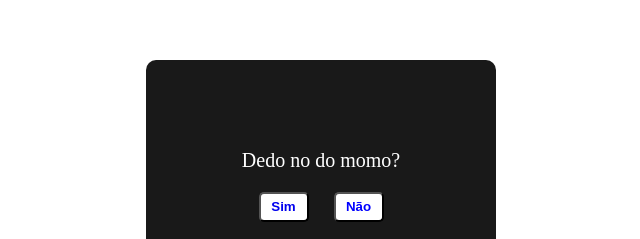
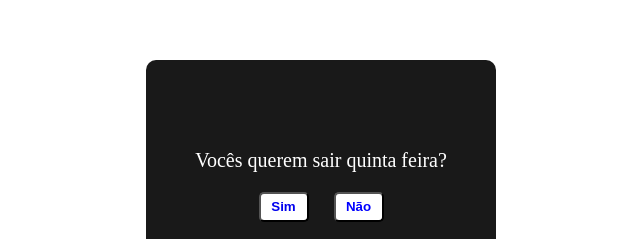
Before and after one commit to SalomaoTorres/githubpagesmomo, a plain HTML site: page index.html in a window 1280 px wide. Shown: the part 223-462 px from the top of the page, without its empty margins (319-959 px from the left). Drawn offline with Linux system fonts and the light colour scheme.

Commit message:
Update index.html

```diff
--- a/index.html
+++ b/index.html
@@ -9,7 +9,7 @@
 <body>
     <body>
         <div class="box">
-            <p>Dedo no do momo?</p>
+            <p>Vocês querem sair quinta feira?</p>
             <div class="buttons-container">
                 <button>
                     <a href="https://s1.static.brasilescola.uol.com.br/be/2022/06/paisagem-natural-floresta.jpg">Sim</a>
```
